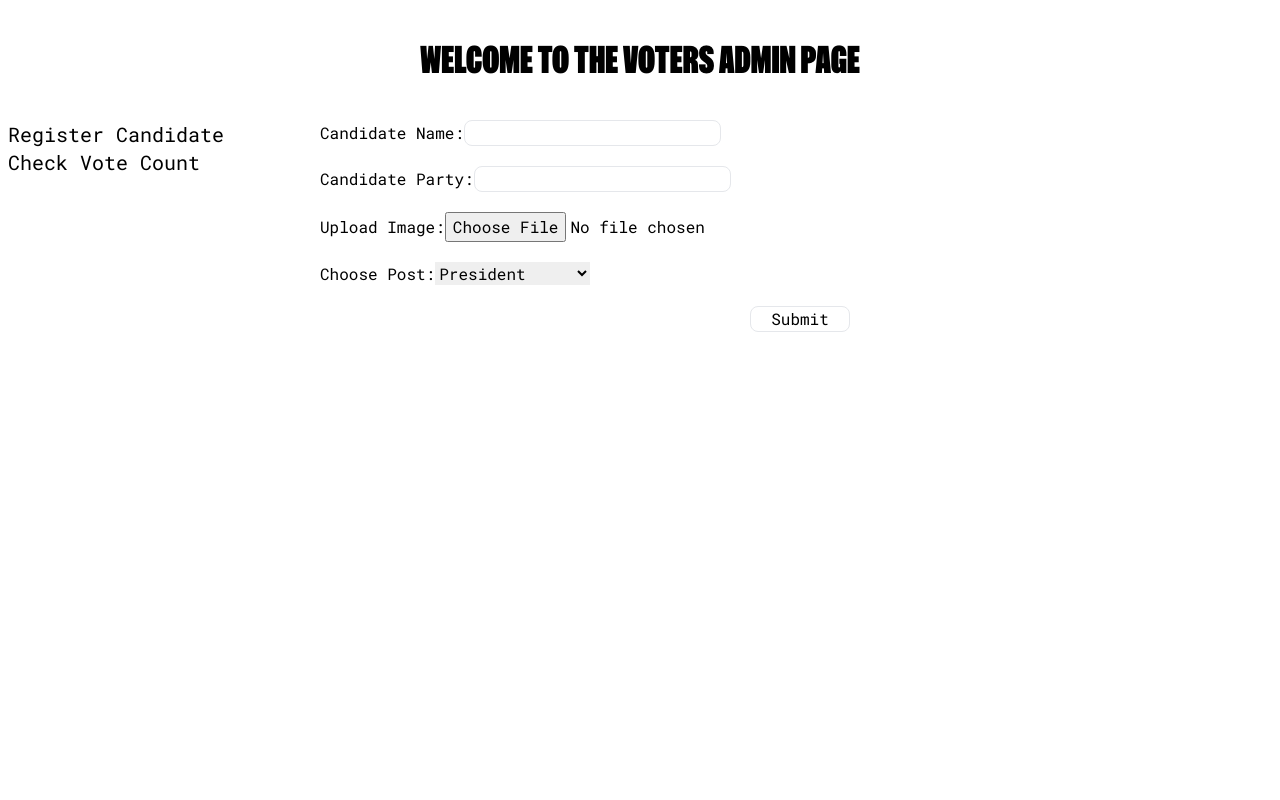
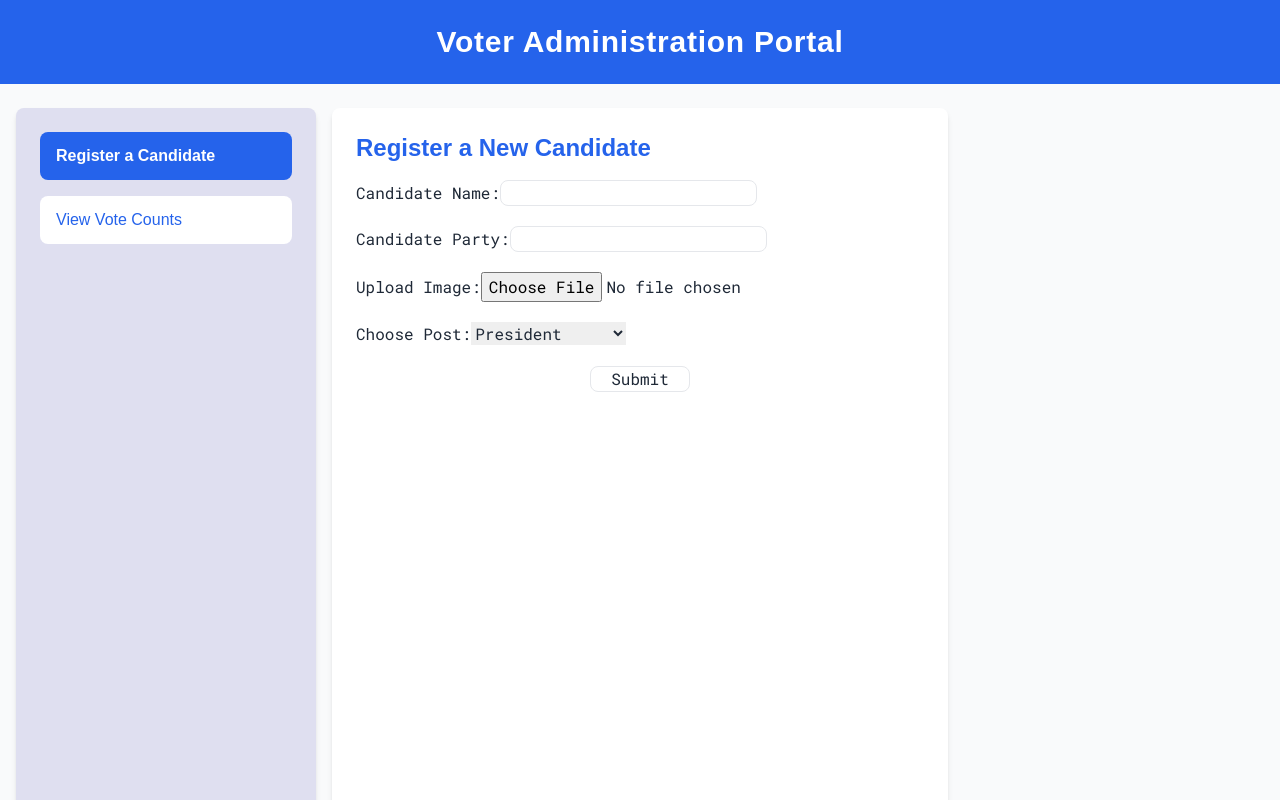
Before and after one commit to HoseaFelix/Admin, a React (Vite) app: page /home in a window 1280 px wide. Built offline with nearby package versions, Linux system fonts and the light colour scheme; a web font is replaced by a local one.

Commit message:
Update adminHome.jsx

```diff
--- a/src/components/adminHome.jsx
+++ b/src/components/adminHome.jsx
@@ -1,4 +1,4 @@
-import React, { useState } from 'react';
+import React, { useState } from "react";
 import RegisterCand from "./registerCand.jsx";
 import VoteCount from "./voteCount.jsx";
 
@@ -17,33 +17,69 @@ const AdminHome = () => {
     };
 
     return (
-        <div className="bg-white h-dvh w-dvw">
-            <h1 className="special-font text-4xl font-zentry mx-auto w-max mt-10">
-                Welcome to the Voters Admin Page
-            </h1>
-            <div className="grid h-full w-full grid-cols-1 md:grid-cols-3 lg:grid-cols-4 pt-10">
+        <div className="bg-gray-50 h-screen w-screen text-gray-800">
+            {/* Header */}
+            <header className="bg-blue-600 text-white py-6">
+                <h1 className="text-center text-3xl font-semibold tracking-wide">
+                    Voter Administration Portal
+                </h1>
+            </header>
+
+            {/* Main Content */}
+            <div className="grid h-full w-full grid-cols-1 md:grid-cols-4 gap-4 pt-6 px-4">
                 {/* Sidebar */}
-                <div className="h-full w-full flex flex-col pl-2">
-                    <p
-                        onClick={showRegister}
-                        className="font-general text-xl cursor-pointer"
-                    >
-                        Register Candidate
-                    </p>
-                    <p
-                        onClick={showVoteCount}
-                        className="font-general text-xl cursor-pointer"
-                    >
-                        Check Vote Count
-                    </p>
-                </div>
+                <aside className="md:col-span-1 bg-blue-50 shadow-md rounded-lg p-6">
+                    <nav className="flex flex-col space-y-4">
+                        <button
+                            onClick={showRegister}
+                            className={`text-left px-4 py-3 rounded-lg transition-all ${
+                                isRegisterVisible
+                                    ? "bg-blue-600 text-white font-semibold"
+                                    : "bg-white text-blue-600 hover:bg-blue-100"
+                            }`}
+                        >
+                            Register a Candidate
+                        </button>
+                        <button
+                            onClick={showVoteCount}
+                            className={`text-left px-4 py-3 rounded-lg transition-all ${
+                                isVoteCountVisible
+                                    ? "bg-blue-600 text-white font-semibold"
+                                    : "bg-white text-blue-600 hover:bg-blue-100"
+                            }`}
+                        >
+                            View Vote Counts
+                        </button>
+                    </nav>
+                </aside>
 
-                {/* Main Content */}
-                <div className="md:col-span-2 lg:col-span-3">
-                    {isRegisterVisible && <RegisterCand />}
-                    {isVoteCountVisible && <VoteCount />}
-                </div>
+                {/* Main Section */}
+                <main className="md:col-span-2 bg-white shadow-md rounded-lg p-6">
+                    {isRegisterVisible && (
+                        <section>
+                            <h2 className="text-2xl font-semibold mb-4 text-blue-600">
+                                Register a New Candidate
+                            </h2>
+                            <RegisterCand />
+                        </section>
+                    )}
+                    {isVoteCountVisible && (
+                        <section>
+                            <h2 className="text-2xl font-semibold mb-4 text-blue-600">
+                                Vote Count Summary
+                            </h2>
+                            <VoteCount />
+                        </section>
+                    )}
+                </main>
             </div>
+
+            {/* Footer */}
+            <footer className="bg-blue-600 text-white py-4 mt-6">
+                <p className="text-center text-sm">
+                    © {new Date().getFullYear()} Voter Admin Portal. All rights reserved.
+                </p>
+            </footer>
         </div>
     );
 };
```
